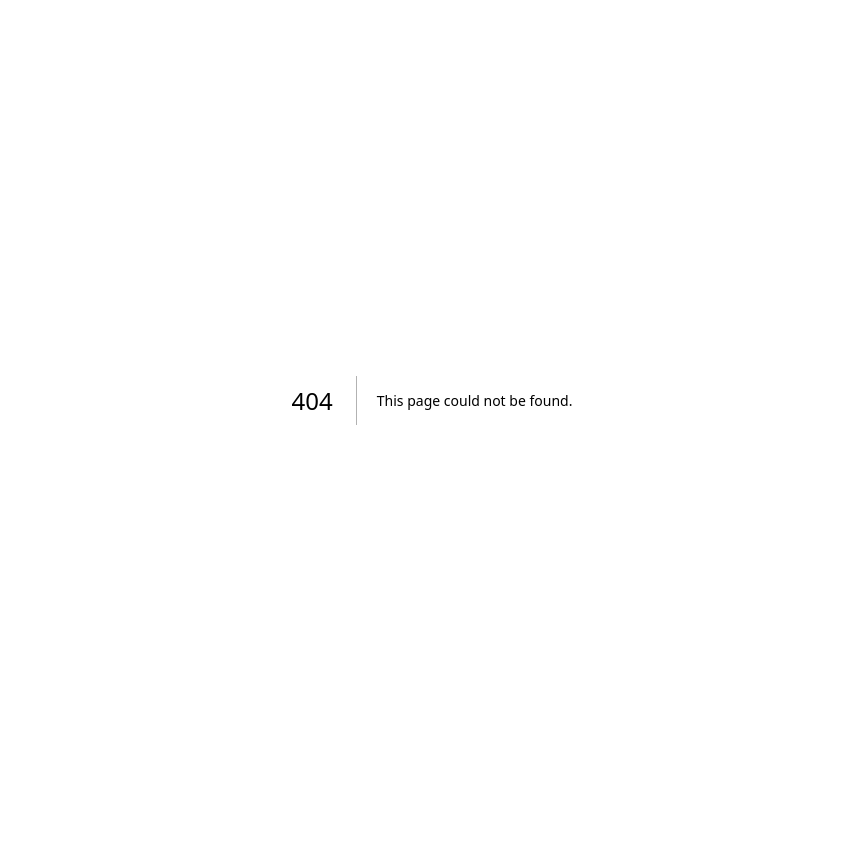
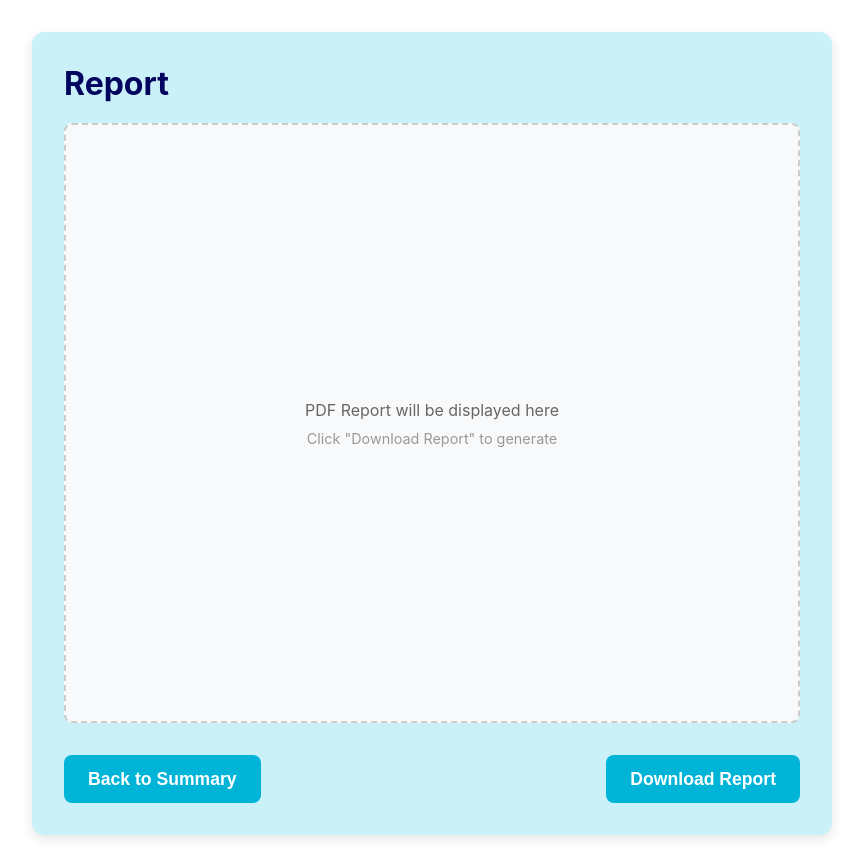
Before and after one commit to H033S/great-rbt-notes, a Next.js app in the folder client/: page /report in a window 1280 px wide. Before the commit this address had no page. Shown: the whole page, without its empty margins (208-1071 px from the left). Before the commit the page ends 800 px from the top, so only its background shows below. Built offline with nearby package versions, Linux system fonts and the light colour scheme.

Commit message:
report page added

```diff
--- /dev/null
+++ b/client/src/app/report/page.js
@@ -0,0 +1,6 @@
+"use client";
+import Report from "@/components/Report";
+
+export default function Page() {
+  return <Report />;
+}
--- a/client/src/components/Report.js
+++ b/client/src/components/Report.js
@@ -0,0 +1,113 @@
+"use client";
+import React, { useState, useEffect, useRef } from "react";
+import { useRouter } from "next/navigation";
+import { html2pdf } from "html2pdf.js";
+import "../components/styles/report.css";
+
+const Report = () => {
+  const router = useRouter();
+  const reportRef = useRef();
+  const [patientDetails, setPatientDetails] = useState(null);
+  const [sessionDetails, setSessionDetails] = useState(null);
+
+  // Load saved data when the component mounts
+  useEffect(() => {
+    const savedPatient = sessionStorage.getItem("patientDetails");
+    const savedSession = sessionStorage.getItem("sessionDetails");
+
+    if (savedPatient) {
+      setPatientDetails(JSON.parse(savedPatient));
+    }
+    if (savedSession) {
+      setSessionDetails(JSON.parse(savedSession));
+    }
+  }, []);
+
+  const handleBack = () => {
+    // Navigate back to the Summary page
+    router.push("/summary");
+  };
+
+  const downloadReport = () =>
+    {
+
+        html2pdf().from(reportRef.current).save("report.pdf");
+
+    }
+
+  const pdfGenerator = () => {
+    const reportData = {
+      // Patient details from PatientDetails.js
+      client_name: patientDetails?.patientName || "",
+      caregiver_name: patientDetails?.caregiverName || "",
+      date_of_treatment: patientDetails?.dateOfTreatment || "",
+      address: patientDetails?.address || "",
+      city: patientDetails?.city || "",
+      state: patientDetails?.state || "",
+      zip: patientDetails?.zip || "",
+      apt: patientDetails?.apt || "",
+      // Session details from SessionDetails.js
+      session: {
+        first_occurrence: {
+          antecedent: sessionDetails?.antecedent1 || "",
+          maladaptive_behavior: sessionDetails?.maladaptiveBehavior1 || "",
+          intervention: sessionDetails?.intervention1 || "",
+          result: sessionDetails?.interventionResult1 || ""
+        },
+        second_occurrence: {
+          antecedent: sessionDetails?.antecedent2 || "",
+          maladaptive_behavior: sessionDetails?.maladaptiveBehavior2 || "",
+          intervention: sessionDetails?.intervention2 || "",
+          result: sessionDetails?.interventionResult2 || ""
+        },
+        reinforcement: {
+          reinforcers_used: sessionDetails?.reinforcersUsed || "",
+          when_reinforcer_used: sessionDetails?.whenReinforcerUsed || ""
+        },
+        closure: {
+          data_collected: sessionDetails?.dataCollected || "",
+          concerns: sessionDetails?.concerns || "",
+          next_steps: sessionDetails?.nextSteps || ""
+        }
+      }
+    };
+
+    console.log("Generated Report JSON:", JSON.stringify(reportData, null, 2));
+  };
+
+  return (
+    <div className="report-container" onSubmit={pdfGenerator}>
+      <h1>Report</h1>
+      <section className="patient-summary" style={{ textAlign: 'center' }}>
+        {
+          <div className="pdf-container" style={{
+            width: '100%',
+            height: '600px',
+            border: '2px dashed #ccc',
+            borderRadius: '8px',
+            display: 'flex',
+            alignItems: 'center',
+            justifyContent: 'center',
+            backgroundColor: '#f8f9fa',
+            margin: '20px 0'
+          }}>
+            <div style={{ textAlign: 'center' }}>
+              <p style={{ marginBottom: '10px', color: '#666' }}>PDF Report will be displayed here</p>
+              <p style={{ fontSize: '0.9em', color: '#999' }}>Click "Download Report" to generate</p>
+            </div>
+          </div>
+        }
+      </section>
+      <div className="report-buttons">
+        <button type="button" onClick={handleBack}>
+          Back to Summary
+        </button>
+        <button type="button" onClick={downloadReport}>
+          Download Report
+        </button>
+      </div>
+    </div>
+  );
+};
+
+export default Report;
--- a/client/src/components/Summary.js
+++ b/client/src/components/Summary.js
@@ -66,11 +66,12 @@ const Summary = () => {
     console.log("Generated Report JSON:", JSON.stringify(reportData, null, 2));
 
     // Later you can send reportData to your backend via fetch, axios, etc.
+
+    router.push("/report");
   };
 
-
   return (
-    <div className="summary-container">
+    <div className="summary-container" onSubmit={handleGenerateReport}>
       <h1>Summary</h1>
       <section className="patient-summary">
         <h2>Patient Details</h2>
--- a/client/src/components/styles/Report.css
+++ b/client/src/components/styles/Report.css
@@ -0,0 +1,37 @@
+.report-container {
+    max-width: 800px;
+    margin: 2rem auto;
+    padding: 2rem;
+    background-color: var(--bg-color);
+    border-radius: 12px;
+    box-shadow: 0 4px 12px rgba(0, 0, 0, 0.1);
+    font-family: "Inter", sans-serif;
+    color: var(--text-color);
+}
+
+.report-buttons {
+    display: flex;
+    justify-content: space-between;
+    margin-top: 2rem;
+}
+
+.report-buttons button {
+    padding: 0.85rem 1.5rem;
+    background-color: var(--button-bg);
+    color: var(--button-text);
+    border: none;
+    border-radius: 8px;
+    font-size: 1.1rem;
+    font-weight: 600;
+    cursor: pointer;
+    transition: background-color 0.3s ease, transform 0.2s ease;
+}
+
+.report-buttons button:hover {
+    background-color: var(--button-bg-hover);
+    transform: translateY(-2px);
+}
+
+.report-buttons button:active {
+    transform: scale(0.98);
+}
```
Also changed, not shown: client/package.json (+5 -4 lines), 1 other file (tests, documents, lock files or other folders).
